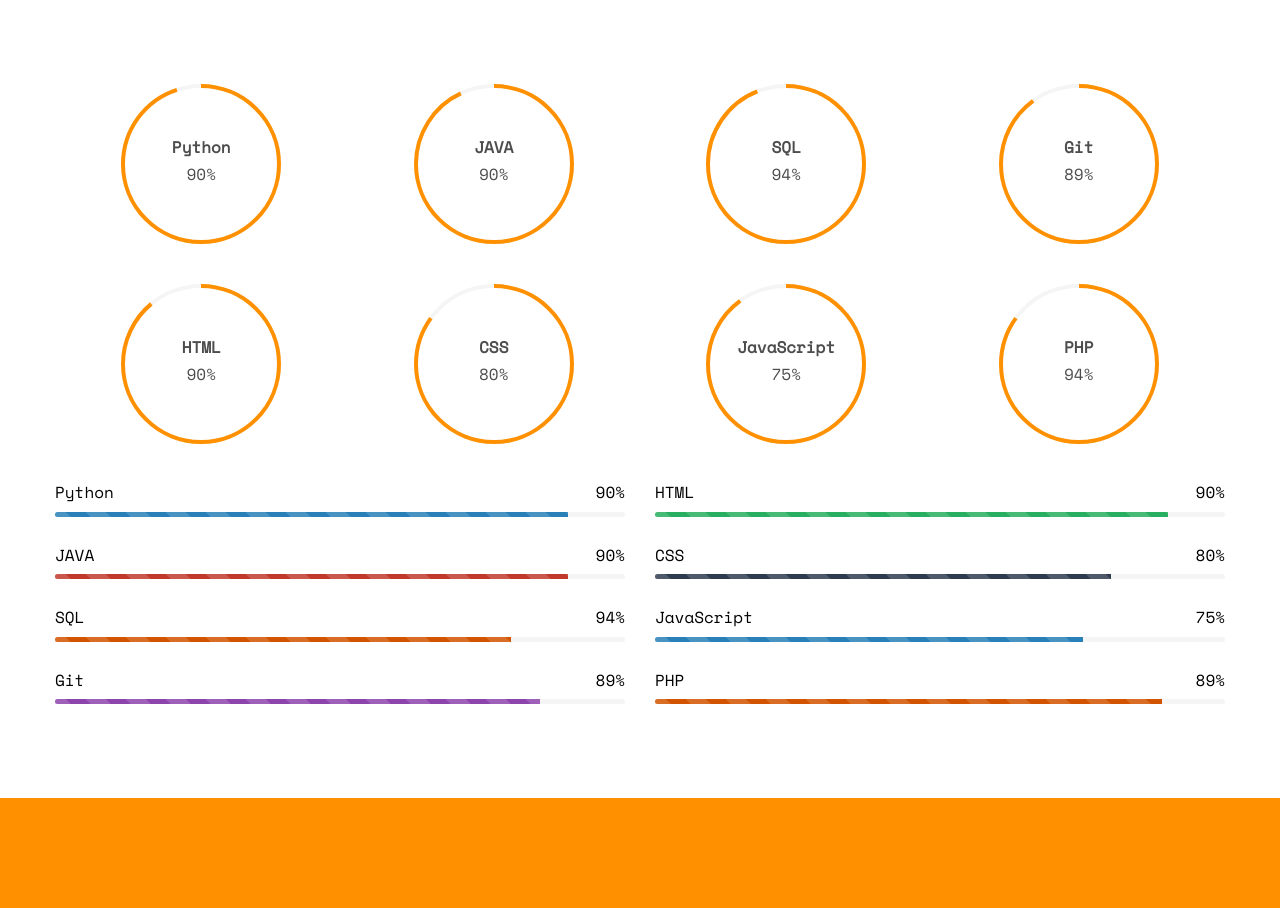
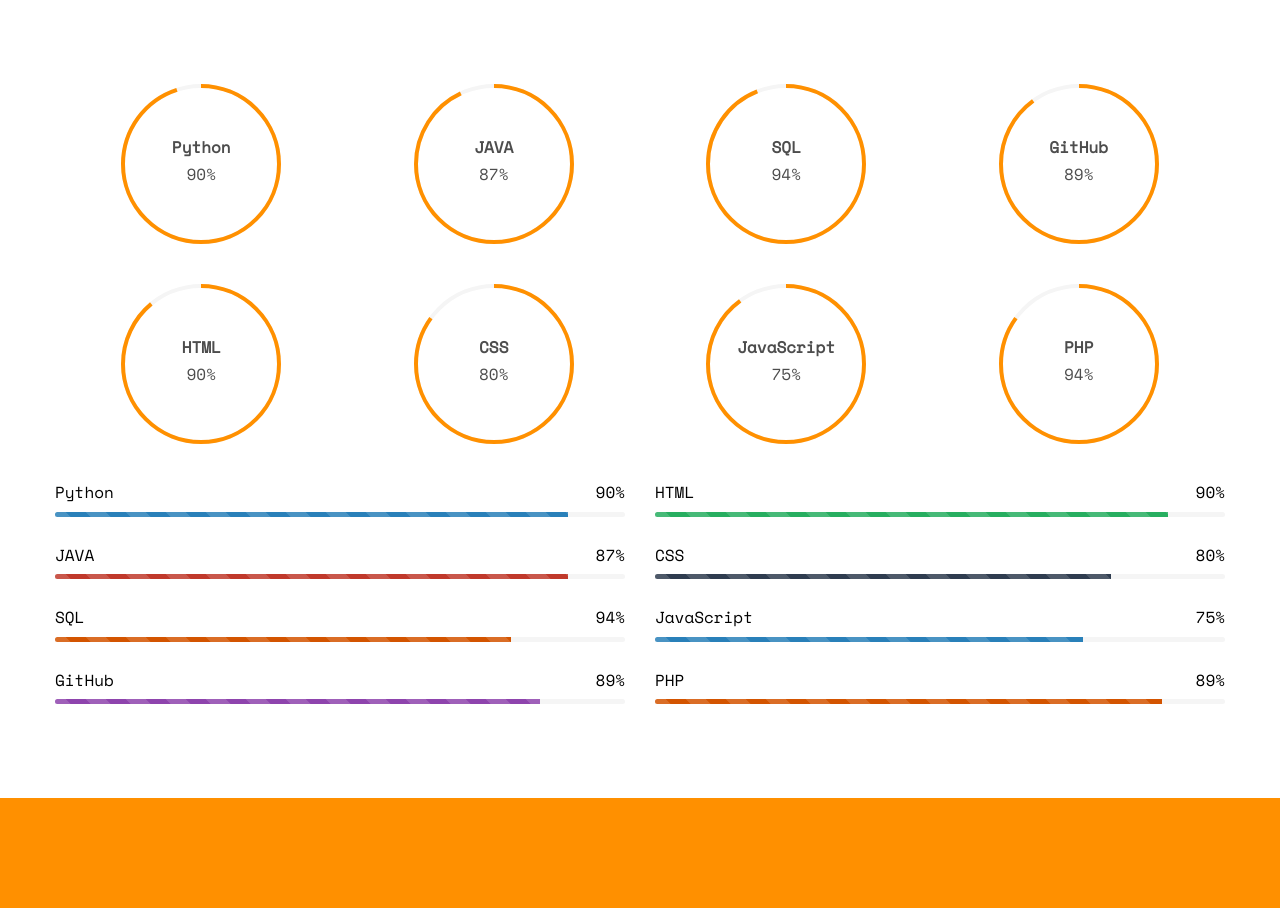
Before and after one commit to SudhanshuDhere64/SudhanshuDhere64.github.io, a plain HTML site: page index.html in a window 1280 px wide. Shown: the part 2800-3708 px from the top of the page. Drawn offline with nearby package versions, Linux system fonts and the light colour scheme; some packages are replaced by stand-ins of ours; no server answers; files whose address does not match are found by name.

Commit message:
Initial Commit

```diff
--- a/index.html
+++ b/index.html
@@ -260,13 +260,13 @@
 						<div class="chart" data-percent="95"><span><strong>Python</strong>90%</span></div>
 					</div>
 					<div class="col-md-3 col-sm-6 col-xs-12 text-center">
-						<div class="chart" data-percent="93"><span><strong>JAVA</strong>90%</span></div>
+						<div class="chart" data-percent="93"><span><strong>JAVA</strong>87%</span></div>
 					</div>
 					<div class="col-md-3 col-sm-6 col-xs-12 text-center">
 						<div class="chart" data-percent="94"><span><strong>SQL</strong>94%</span></div>
 					</div>
 					<div class="col-md-3 col-sm-6 col-xs-12 text-center">
-						<div class="chart" data-percent="90"><span><strong>Git</strong>89%</span></div>
+						<div class="chart" data-percent="90"><span><strong>GitHub</strong>89%</span></div>
 					</div>
 
 					<div class="col-md-3 col-sm-6 col-xs-12 text-center">
@@ -294,7 +294,7 @@
 								</div>
 							</div>
 							<div class="progress-wrap">
-								<h3><span class="name-left">JAVA</span><span class="value-right">90%</span></h3>
+								<h3><span class="name-left">JAVA</span><span class="value-right">87%</span></h3>
 								<div class="progress">
 									<div class="progress-bar progress-bar-2 progress-bar-striped active"
 										role="progressbar" aria-valuenow="90" aria-valuemin="0" aria-valuemax="100"
@@ -312,7 +312,7 @@
 								</div>
 							</div>
 							<div class="progress-wrap">
-								<h3><span class="name-left">Git</span><span class="value-right">89%</span></h3>
+								<h3><span class="name-left">GitHub</span><span class="value-right">89%</span></h3>
 								<div class="progress">
 									<div class="progress-bar progress-bar-4 progress-bar-striped active"
 										role="progressbar" aria-valuenow="85" aria-valuemin="0" aria-valuemax="100"
```
Also changed, not shown: 1 other file.
